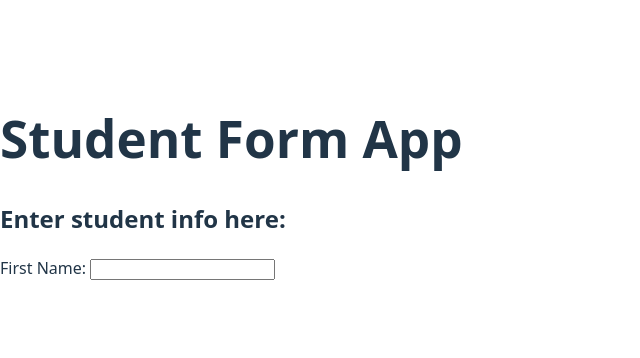
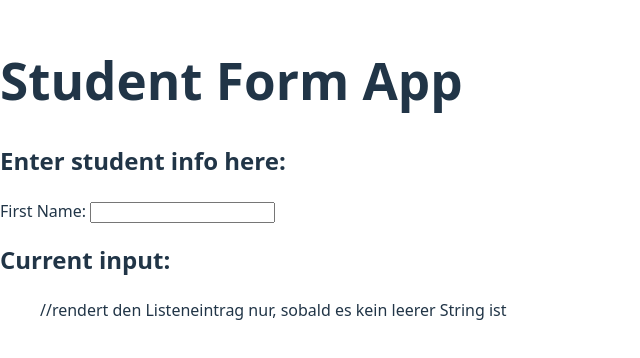
Before and after one commit to MaPankow/student_form, a React (Vite) app: page / in a window 1280 px wide. Shown: the part 222-580 px from the top of the page, without its empty margins (0-640 px from the left). Built offline with nearby package versions, Linux system fonts and the light colour scheme.

Commit message:
added jsx to render current input state

```diff
--- a/src/components/StudentForm/StudentForm.jsx
+++ b/src/components/StudentForm/StudentForm.jsx
@@ -2,18 +2,26 @@ import { useState } from "react";
 
 function StudentForm() {
 
-    const[userInput, setUserInput] = useState('');
-    function handleUserInput(e) {
-        setUserInput(e.target.value);
+    const[firstName, setFirstName] = useState('');
+    function handleFirstNameInput(e) {
+        setFirstName(e.target.value);
     };
 
     return (
         <div>
-            <h2>Enter student info here:</h2>
-            <form>
-                <label for="first_name">First Name: </label>
-                <input id="first_name" type="text" onChange={handleUserInput} value={userInput} />
-            </form>
+            <div id="form">
+                <h2>Enter student info here:</h2>
+                <form>
+                    <label for="first_name">First Name: </label>
+                    <input name="first_name"id="first_name" type="text" onChange={handleFirstNameInput} value={firstName} />
+                </form>
+            </div>
+            <div id="inputOutput">
+                <h2>Current input:</h2>
+                <ul >
+                    {firstName && <li>{firstName}</li>} //rendert den Listeneintrag nur, sobald es kein leerer String ist
+                </ul>
+            </div>
         </div>
     )
 };
```
Also changed, not shown: 1 other file (tests, documents, lock files or other folders).
